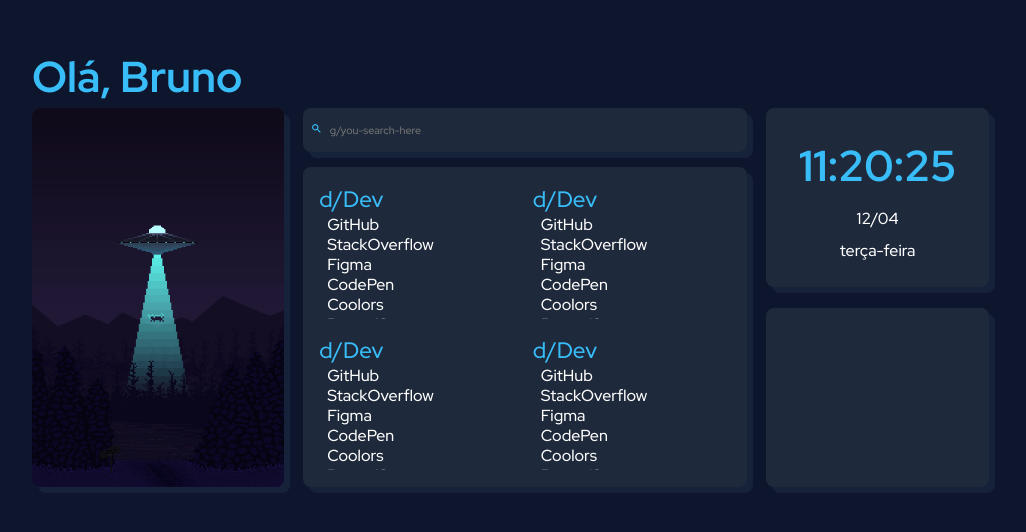
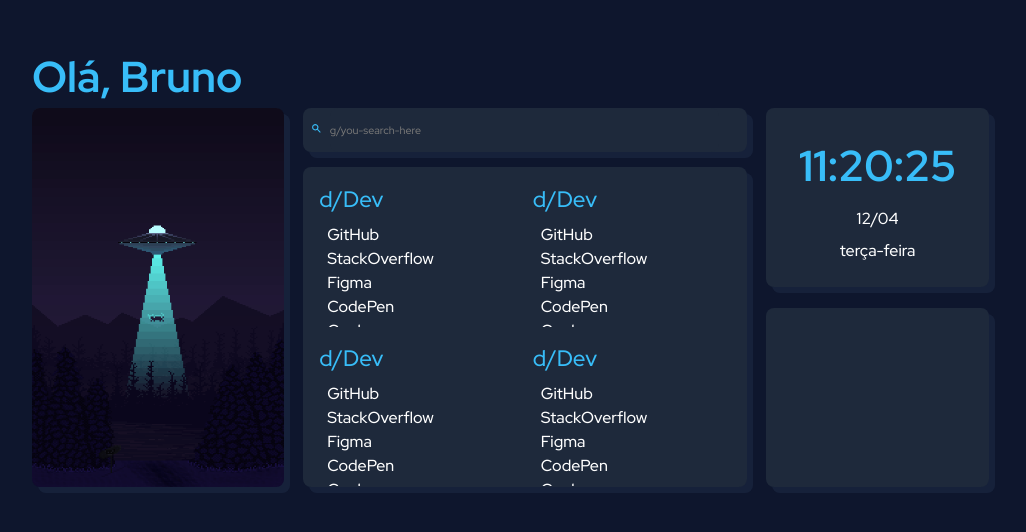
Before and after one commit to bruno-bento/startpage, a React (Create React App) app: page / in a window 1280 px wide. Shown: the part 134-666 px from the top of the page, without its empty margins (128-1154 px from the left). Built offline with nearby package versions, Linux system fonts and the light colour scheme; no server answers.

Commit message:
Line-Height de 3.0

```diff
--- a/src/components/Links/Links.css
+++ b/src/components/Links/Links.css
@@ -1,5 +1,6 @@
 .card-header{
   word-break: break-all;
+  margin-bottom: 1rem;
 }
 
 h3 {
@@ -16,7 +17,7 @@ a:visited {
   font-style: normal;
   font-weight: 500;
   font-size: 2rem;
-  line-height: 2.5rem;
+  line-height: 3rem;
   padding-left: 1rem;
   color: #ffffff;
 }
```
